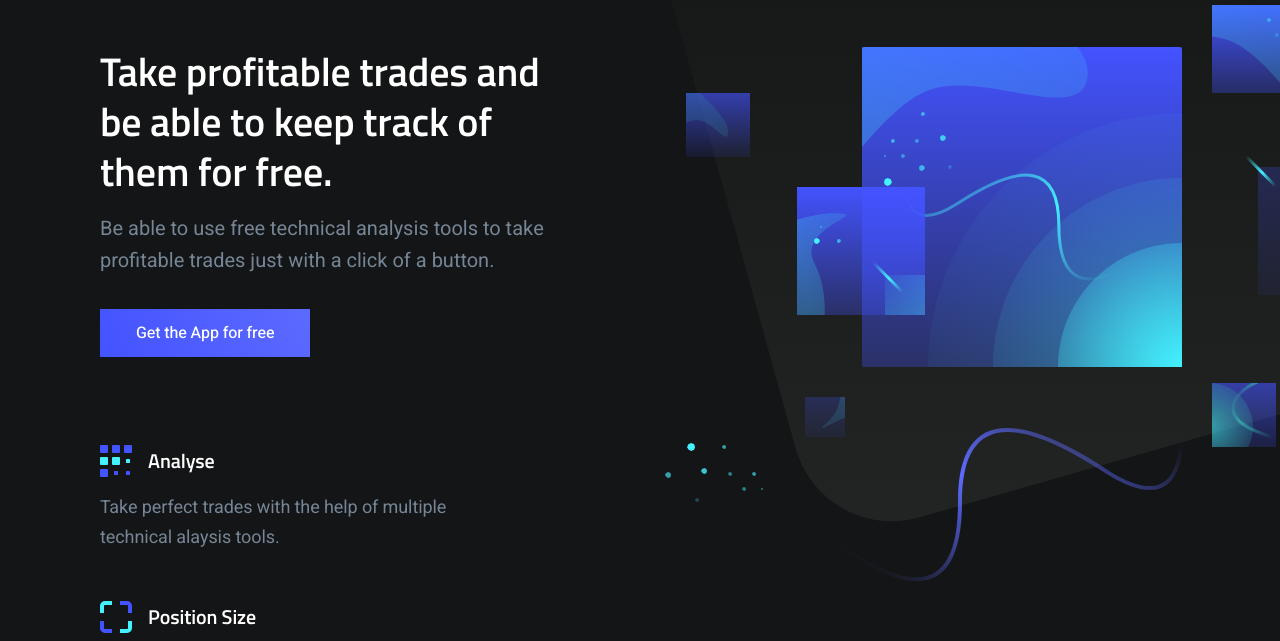
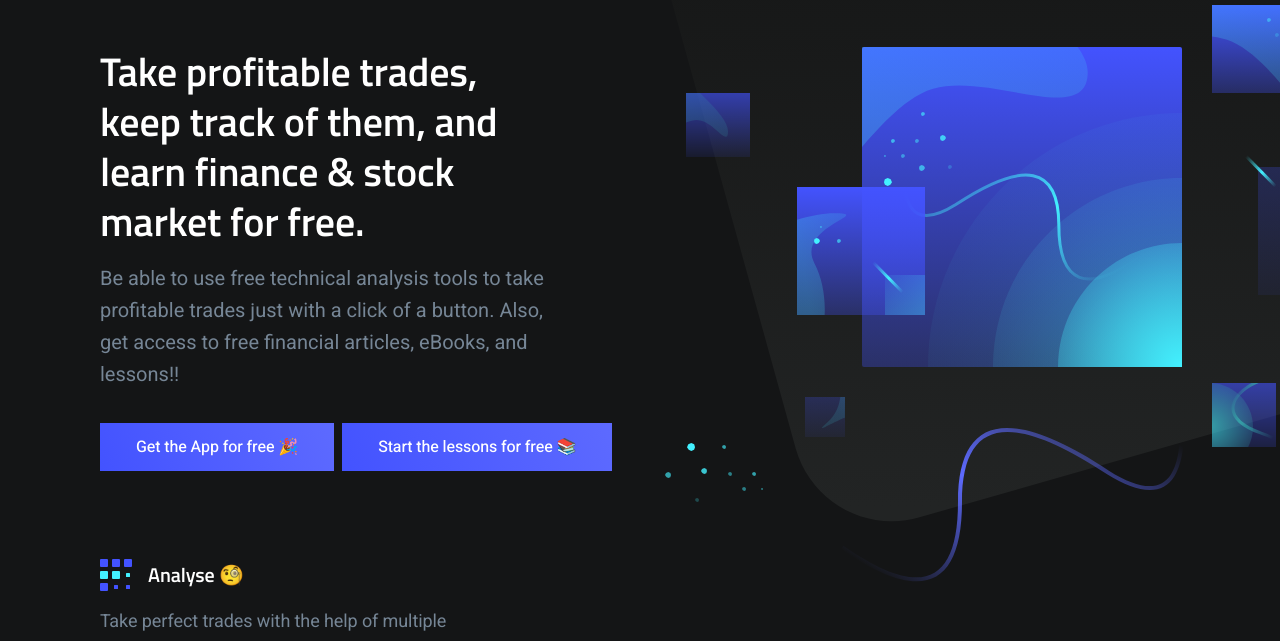
Before and after one commit to ShimronAlakkal/fraction_web, a plain HTML site: page index.html in a window 1280 px wide. Shown: the part 155-796 px from the top of the page. Drawn offline with nearby package versions, Linux system fonts and the light colour scheme.

Commit message:
update to buttons

```diff
--- a/index.html
+++ b/index.html
@@ -53,14 +53,17 @@
                 <div class="container">
                     <div class="hero-inner">
 						<div class="hero-copy">
-	                        <h2 class="hero-title mt-0 is-revealing">Take profitable trades and be able to keep track of them for free.</h2>
-	                        <p class="hero-paragraph is-revealing">Be able to use free technical analysis tools to take profitable trades just with a click of a button.</p>
+	                        <h2 class="hero-title mt-0 is-revealing">Take profitable trades, keep track of them, and learn finance & stock market for free.</h2>
+	                        <p class="hero-paragraph is-revealing">Be able to use free technical analysis tools to take profitable trades just with a click of a button. Also, get access to free financial articles, eBooks, and lessons!!</p>
 							<div class="hero-form field field-grouped is-revealing">
 	                            <!-- <div class="control control-expanded">
 	                                <input class="input" type="email" name="email" placeholder="Your best email&hellip;">
 	                            </div> -->
 	                            <div class="control">
-	                                <a class="button button-primary button-block" href="https://play.google.com/store/apps/details?id=com.shimronalakkal.fraction">Get the App for free</a>
+	                                <a class="button button-primary button-block" target="_blank" href="https://play.google.com/store/apps/details?id=com.shimronalakkal.fraction">Get the App for free 🎉</a>
+	                            </div>
+	                            <div class="control">
+	                                <a class="button button-primary button-block"  target="_blank" href="https://github.com/Fraction-Technologies/Fraction-learn/blob/main/README.md">Start the lessons for free 📚</a>
 	                            </div>
 	                        </div>
 						</div>
@@ -351,7 +354,7 @@
 											    </g>
 											</svg>
 		                                </div>
-		                                <h4 class="feature-title m-0">Analyse</h4>
+		                                <h4 class="feature-title m-0">Analyse 🧐</h4>
 									</div>
 	                                <p class="text-sm mb-0">Take perfect trades with the help of multiple technical alaysis tools.</p>
 	                            </div>
@@ -368,7 +371,7 @@
 											    </g>
 											</svg>
 		                                </div>
-		                                <h4 class="feature-title m-0">Position Size</h4>
+		                                <h4 class="feature-title m-0">Position Size 📊</h4>
 									</div>
 	                                <p class="text-sm mb-0">Get the best position size for you to take that one trade. Leverage support included (Conditions apply)</p>
 	                            </div>
@@ -387,7 +390,7 @@
 											    </g>
 											</svg>
 		                                </div>
-		                                <h4 class="feature-title m-0">Record</h4>
+		                                <h4 class="feature-title m-0">Record 📝</h4>
 									</div>
 	                                <p class="text-sm mb-0">Record every trade that you take for free, on your machine.</p>
 	                            </div>
@@ -429,7 +432,7 @@
                     <div class="footer-copyright"></div>
 					<ul class="footer-social-links list-reset">
 						<li>
-							<a href="https://www.instagram.com/shimron.alakkal">
+							<a href="https://www.instagram.com/zellow.in">
 								<span class="screen-reader-text">Instagram</span>
 								<svg width="16" height="16" xmlns="http://www.w3.org/2000/svg">
 									<path d="M6.023 16L6 9H3V6h3V4c0-2.7 1.672-4 4.08-4 1.153 0 2.144.086 2.433.124v2.821h-1.67c-1.31 0-1.563.623-1.563 1.536V6H13l-1 3H9.28v7H6.023z" fill="#FFFFFF"/>
```
